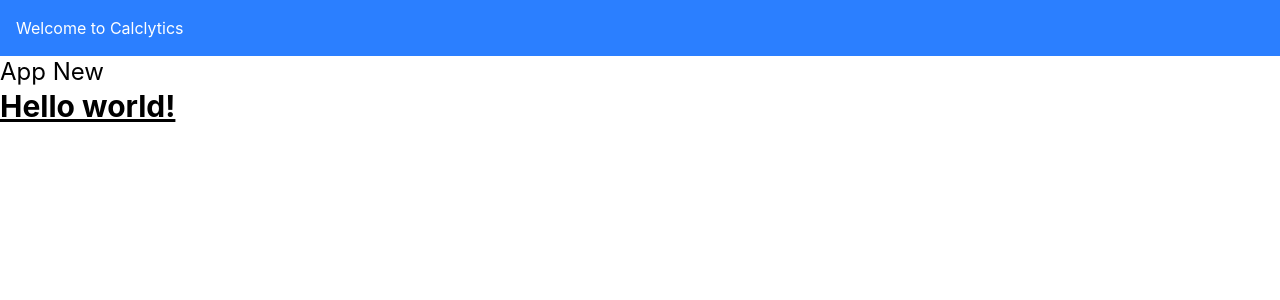
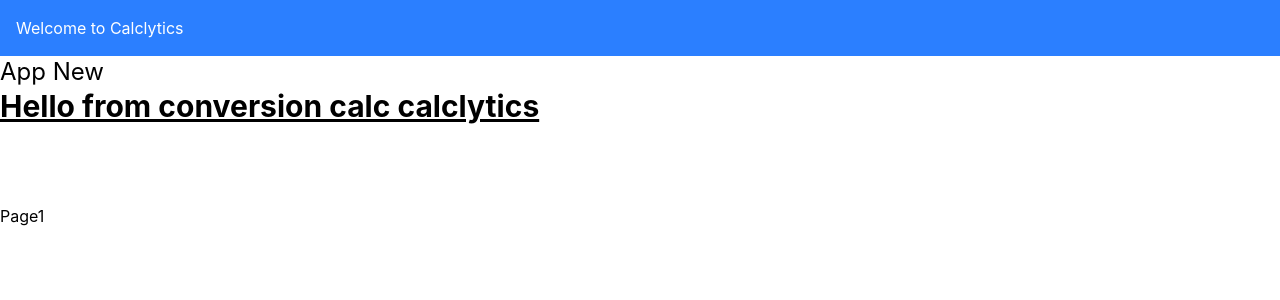
Before and after one commit to clexflex/calclytics, a React (Vite) app: page / in a window 1280 px wide. Shown: the top 300 px of the page. Built offline with nearby package versions, Linux system fonts and the light colour scheme.

Commit message:
Added Page1 component and fixed App.jsx issue

```diff
--- a/src/App.jsx
+++ b/src/App.jsx
@@ -1,4 +1,5 @@
 import React from 'react';
+import Page1 from './demo/Page1';
 
 const App = () => {
   return (
@@ -9,9 +10,10 @@ const App = () => {
       <div>
         <h2 className="text-2xl">App New</h2>
         <h1 className="text-3xl font-bold underline">
-          Hello world!
+          Hello from conversion calc calclytics
         </h1>
       </div>
+      <Page1 />
     </>
   );
 };
--- /dev/null
+++ b/src/demo/Page1.jsx
@@ -0,0 +1,11 @@
+import React from 'react';
+
+const Page1 = () => {
+  return (
+    <>
+      <div class="mt-20">Page1</div>
+    </>
+  );
+};
+
+export default Page1;
```
